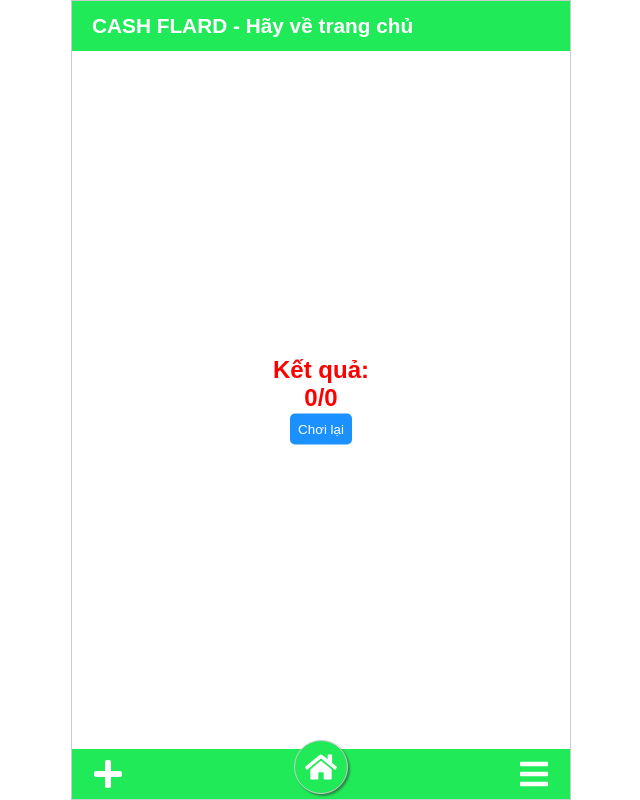
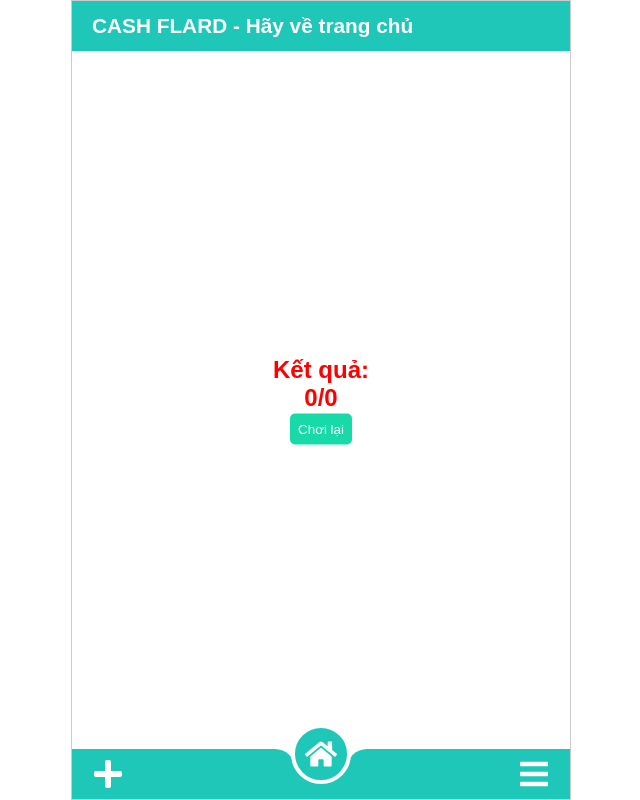
Before and after one commit to Spidust/CashFlard, a React (Vite) app: page /1/1 in a window 1280 px wide. Shown: the whole page, without its empty margins (319-959 px from the left). Built offline with nearby package versions, Linux system fonts and the light colour scheme.

Commit message:
feat: home button styling

```diff
--- a/src/App.jsx
+++ b/src/App.jsx
@@ -57,7 +57,10 @@ function App() {
 						</Route>
 					</Route>
 				</Routes>
-				<ControlBar openMenu={() => setActive(true)}></ControlBar>
+				<ControlBar
+					openMenu={() => setActive(true)}
+					active={active}
+				></ControlBar>
 			</Router>
 		</div>
 	);
--- a/src/assets/css/ControlBar.css
+++ b/src/assets/css/ControlBar.css
@@ -19,18 +19,43 @@
 
 .control-bar .home-btn {
 	border-radius: 50%;
-  border: 1px solid #ccc;
+	border: 4px solid white;
 	padding: 10px;
 
 	background-color: var(--primary-color);
 	color: white;
 
-  transform: translateY(-7px);
-
-  box-shadow: 2px 2px 2px rgba(51, 51, 51, 0.5);
-
+	transform: translateY(-20px);
 	display: flex;
 	align-items: center;
+	position: relative;
+	z-index: 2;
 
 	cursor: pointer;
 }
+.control-bar .home-btn::before {
+	content: "";
+	position: absolute;
+	height: 22px;
+	width: 22px;
+	left: -22px;
+	top: 21px;
+	background-color: transparent;
+	border-top-right-radius: 20px;
+	box-shadow: 0px -10px 0 0 white;
+}
+.control-bar .home-btn::after {
+	content: "";
+	position: absolute;
+	height: 22px;
+	width: 22px;
+	right: -22px;
+	top: 21px;
+	background-color: transparent;
+	border-top-left-radius: 20px;
+	box-shadow: 0px -10px 0 0 white;
+}
+.control-bar .home-btn.menu-activated::before,
+.control-bar .home-btn.menu-activated::after {
+	display: none;
+}
--- a/src/assets/css/home/Menu.css
+++ b/src/assets/css/home/Menu.css
@@ -6,8 +6,7 @@
 	height: calc(100vh - 100px);
 	width: 100vw;
 
-	position: relative;
-
+	position: fixed;
 	background-color: var(--primary-color);
 
 	z-index: 1;
--- a/src/component/ControlBar.jsx
+++ b/src/component/ControlBar.jsx
@@ -6,13 +6,20 @@ import { useState } from "react";
 
 function ControlBar(props) {
 	const [creating, setCreating] = useState(false);
+
 	return (
 		<>
 			<div className="control-bar bar">
 				<div className="new-button" onClick={() => setCreating(true)}>
 					<FaPlus />
 				</div>
-				<Link to={"/"} className="home-btn hover-underline">
+				<Link
+					to={"/"}
+					className={
+						"home-btn hover-underline" +
+						(props.active ? " menu-activated" : "")
+					}
+				>
 					<FaHome />
 				</Link>
 				<div className="menu-btn" onClick={props.openMenu}>
--- a/src/index.css
+++ b/src/index.css
@@ -16,8 +16,8 @@ html {
 	user-select: none;
 	-webkit-user-select: none;
 
-	--primary-color: #21ea59;
-	--card-color: #1b91ff;
+	--primary-color: #1ec7b8;
+	--card-color: #18daa8;
 
 	font-size: 16px;
 }
```
Lines whose indentation alone changed are shown as unchanged.
